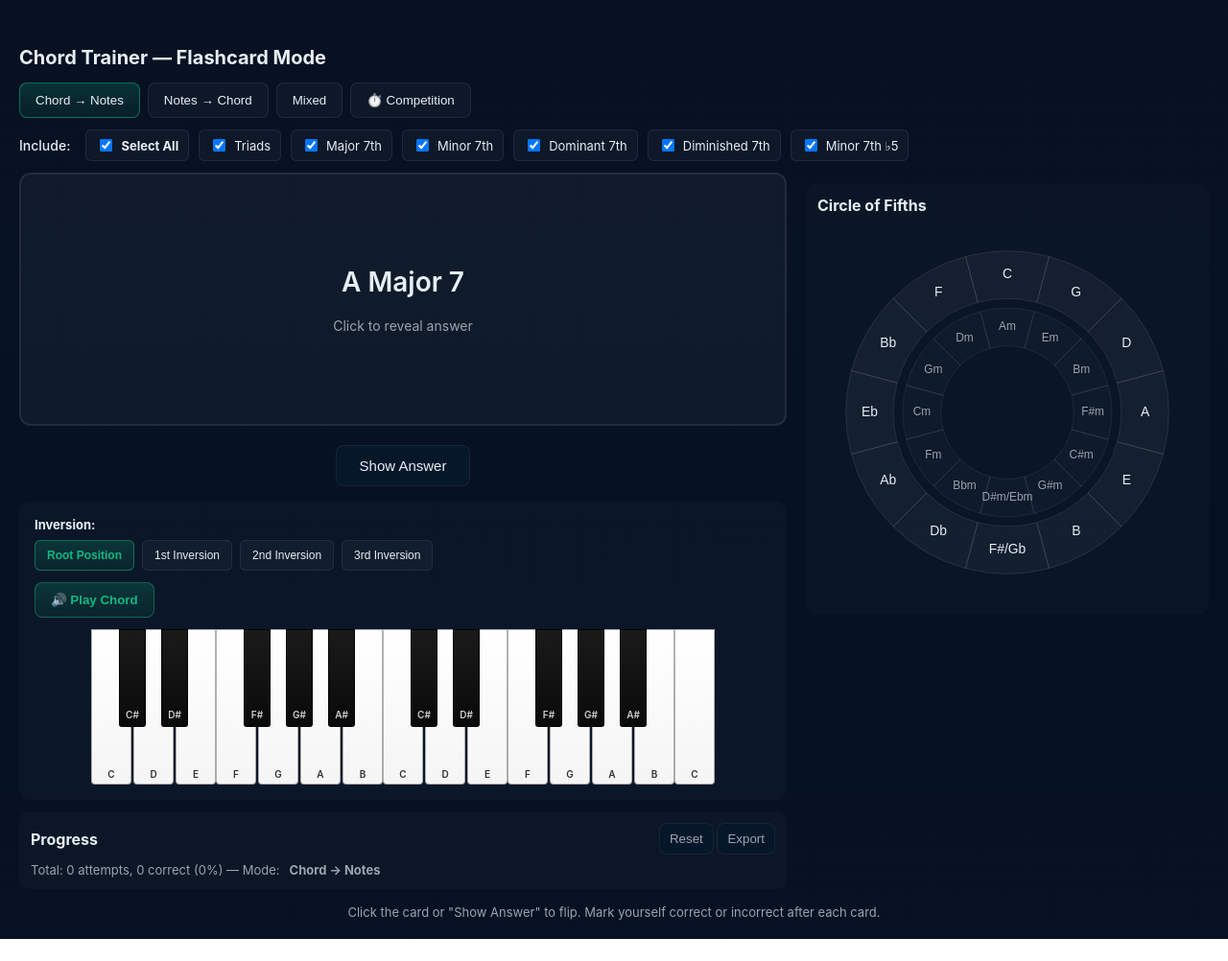
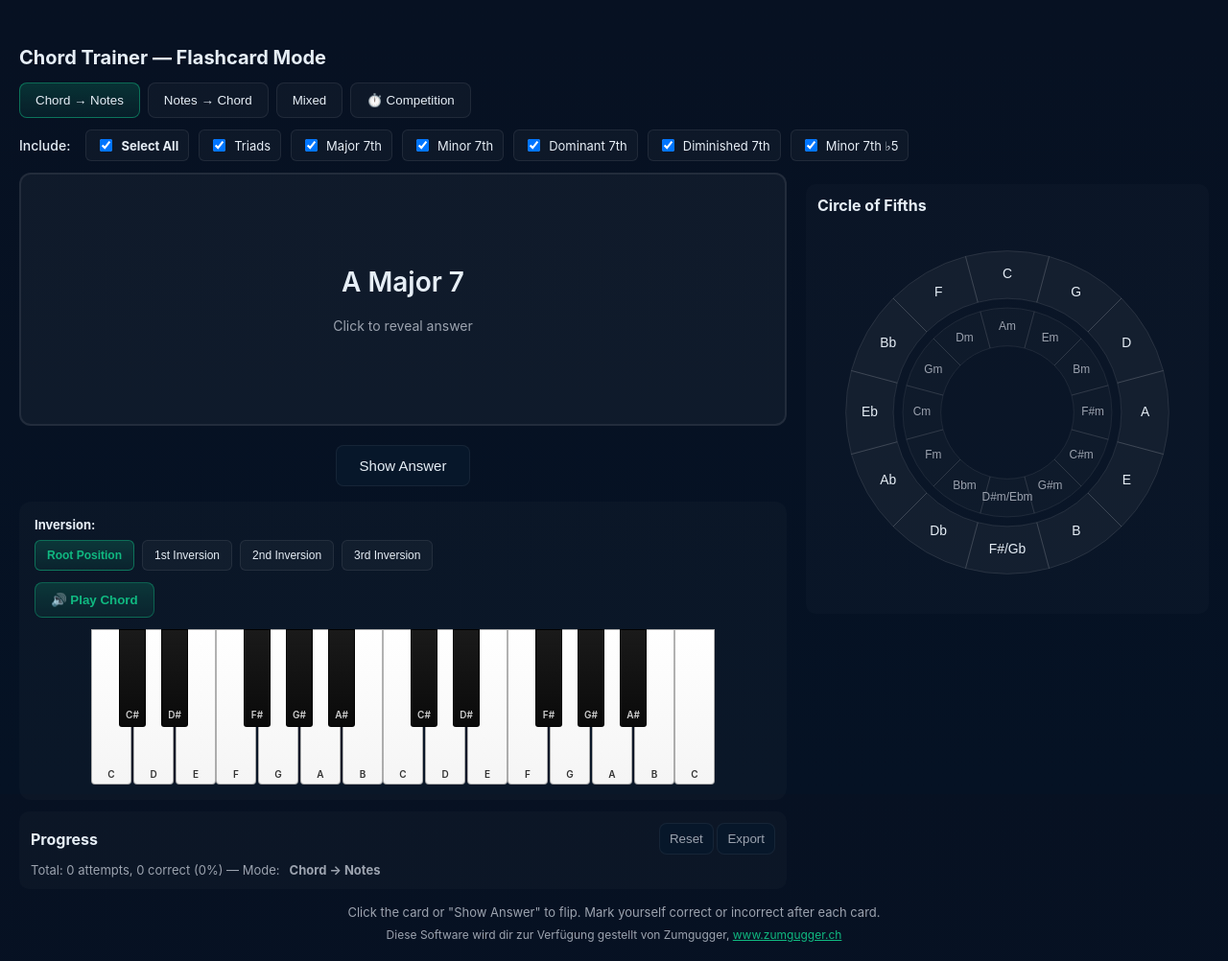
Before and after one commit to Zumgugger/chordtrainer, a plain HTML site: page index.html in a window 1280 px wide. Shown: the whole page at 96% size. Before the commit the page ends 979 px from the top, so only its background shows below. Drawn offline with Linux system fonts and the light colour scheme.

Commit message:
licencing and credits

```diff
--- a/index.html
+++ b/index.html
@@ -1,4 +1,5 @@
 <!doctype html>
+<!-- Chord Trainer - Copyright (C) 2025 Markus Zumgugger - Licensed under AGPL-3.0 -->
 <html lang="en">
 <head>
   <meta charset="utf-8" />
@@ -179,7 +180,10 @@
       </div>
     </div>
 
-    <footer>Click the card or "Show Answer" to flip. Mark yourself correct or incorrect after each card.</footer>
+    <footer>
+      Click the card or "Show Answer" to flip. Mark yourself correct or incorrect after each card.<br>
+      <span style="margin-top:8px;display:inline-block;font-size:12px">Diese Software wird dir zur Verfügung gestellt von Zumgugger, <a href="https://www.zumgugger.ch" target="_blank" style="color:var(--accent)">www.zumgugger.ch</a></span>
+    </footer>
   </div>
 
 <script>
```
Also changed, not shown: 2 other files.
